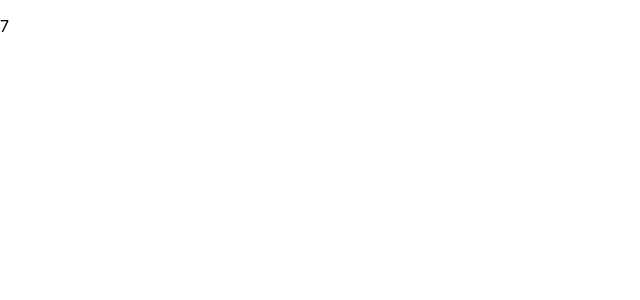
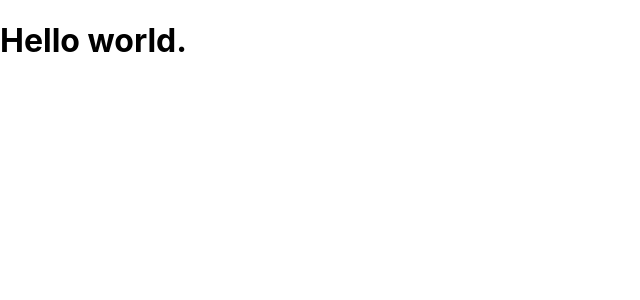
Before and after one commit to vince2848/sololearn_React_Redux, a React (Create React App) app: page / in a window 1280 px wide. Shown: the top 300 px of the page, without its empty margins (0-640 px from the left). Built offline with nearby package versions, Linux system fonts and the light colour scheme.

Commit message:
Lesson 8.1 function

```diff
--- a/src/index.js
+++ b/src/index.js
@@ -4,15 +4,12 @@ import './index.css';
 import reportWebVitals from './reportWebVitals';
 
 const root = ReactDOM.createRoot(document.getElementById('root'));
-let counter =0;
 
-function show() {
-  counter++;
-  const el = <p>{counter}</p>
-  root.render(el);
+function Hello() {
+  return <h1>Hello world.</h1>;
 }
-
-setInterval(show, 1000);
+const el =<Hello/>
+root.render(el)
 
 // If you want to start measuring performance in your app, pass a function
 // to log results (for example: reportWebVitals(console.log))
```
